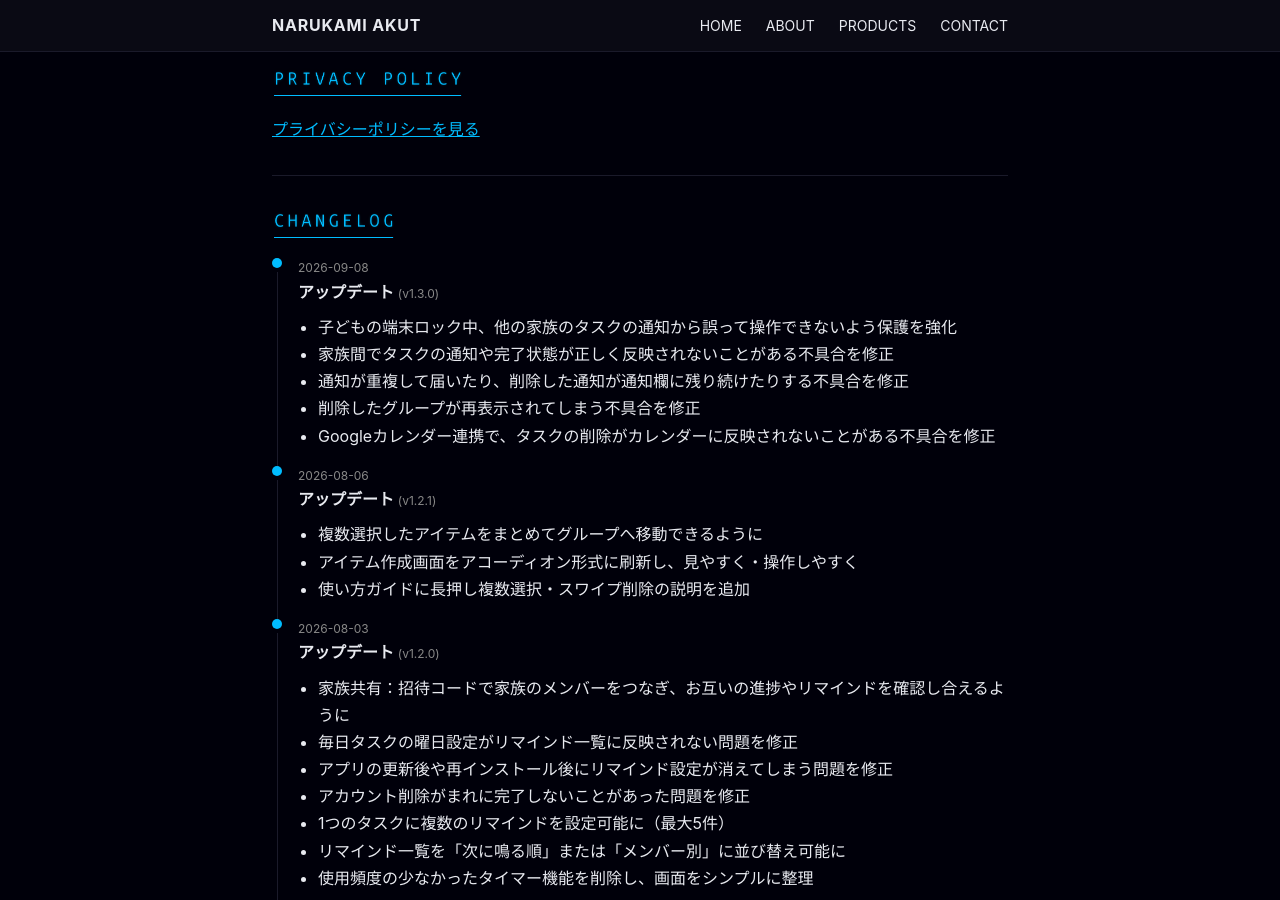
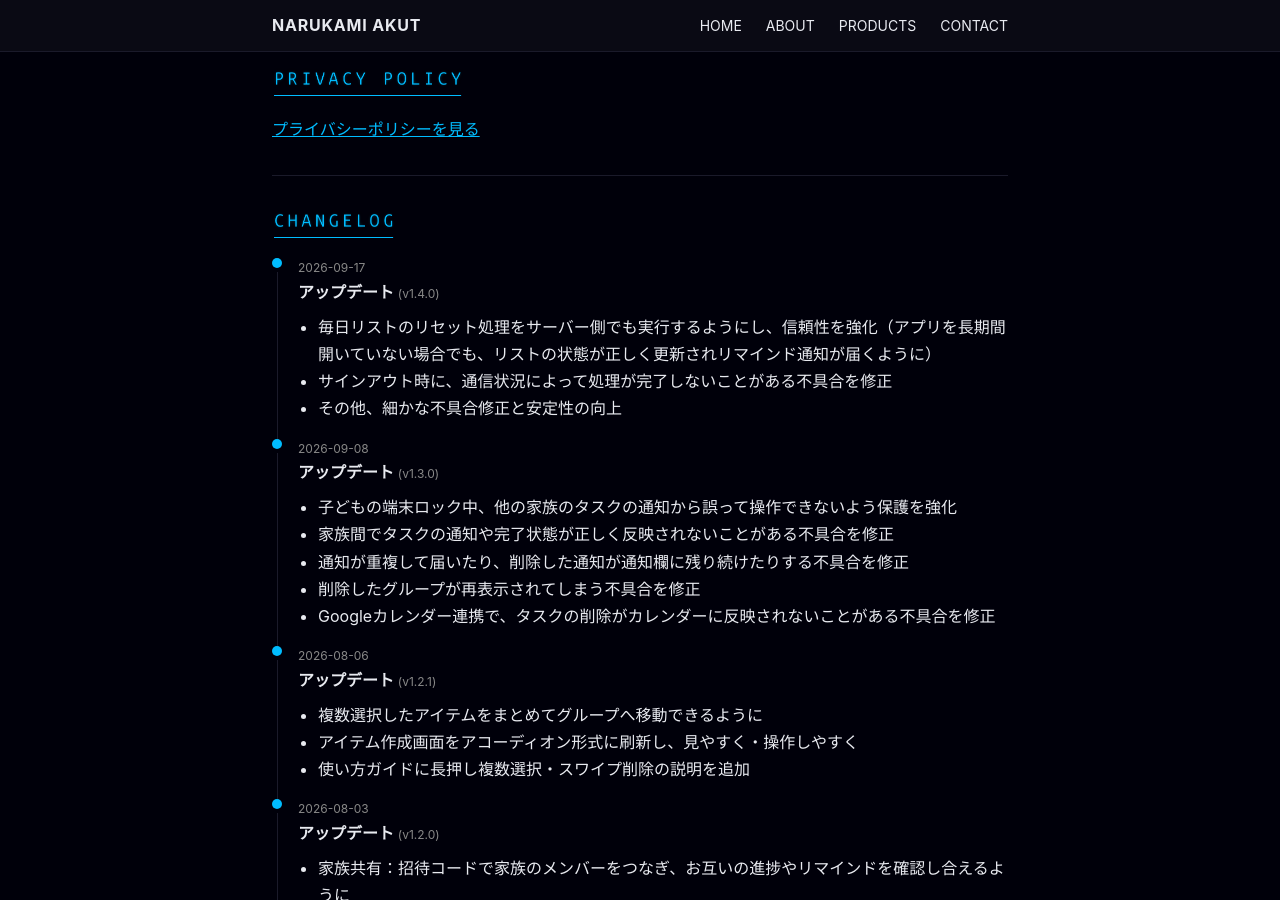
Before and after one commit to NARUKAMI-AKUT/narukami-akut.github.io, a Jekyll site: the page built from _apps/remindo.md, in a window 1280 px wide and 900 px high, scrolled down 1023 px. Built offline with Jekyll 4.4.1, drawn with Linux system fonts in a browser that asks for light colours.

Commit message:
feat: ReminDo v1.4.0のアップデート情報を追加
Co-Authored-By: Claude Sonnet 5 <noreply@anthropic.com>

```diff
--- a/_apps/remindo.md
+++ b/_apps/remindo.md
@@ -5,6 +5,12 @@ status: released
 release_date: "2026-07-17"
 release_version: "v1.0.0"
 updates:
+  - date: "2026-09-17"
+    version: "v1.4.0"
+    items:
+      - "毎日リストのリセット処理をサーバー側でも実行するようにし、信頼性を強化（アプリを長期間開いていない場合でも、リストの状態が正しく更新されリマインド通知が届くように）"
+      - "サインアウト時に、通信状況によって処理が完了しないことがある不具合を修正"
+      - "その他、細かな不具合修正と安定性の向上"
   - date: "2026-09-08"
     version: "v1.3.0"
     items:
```
